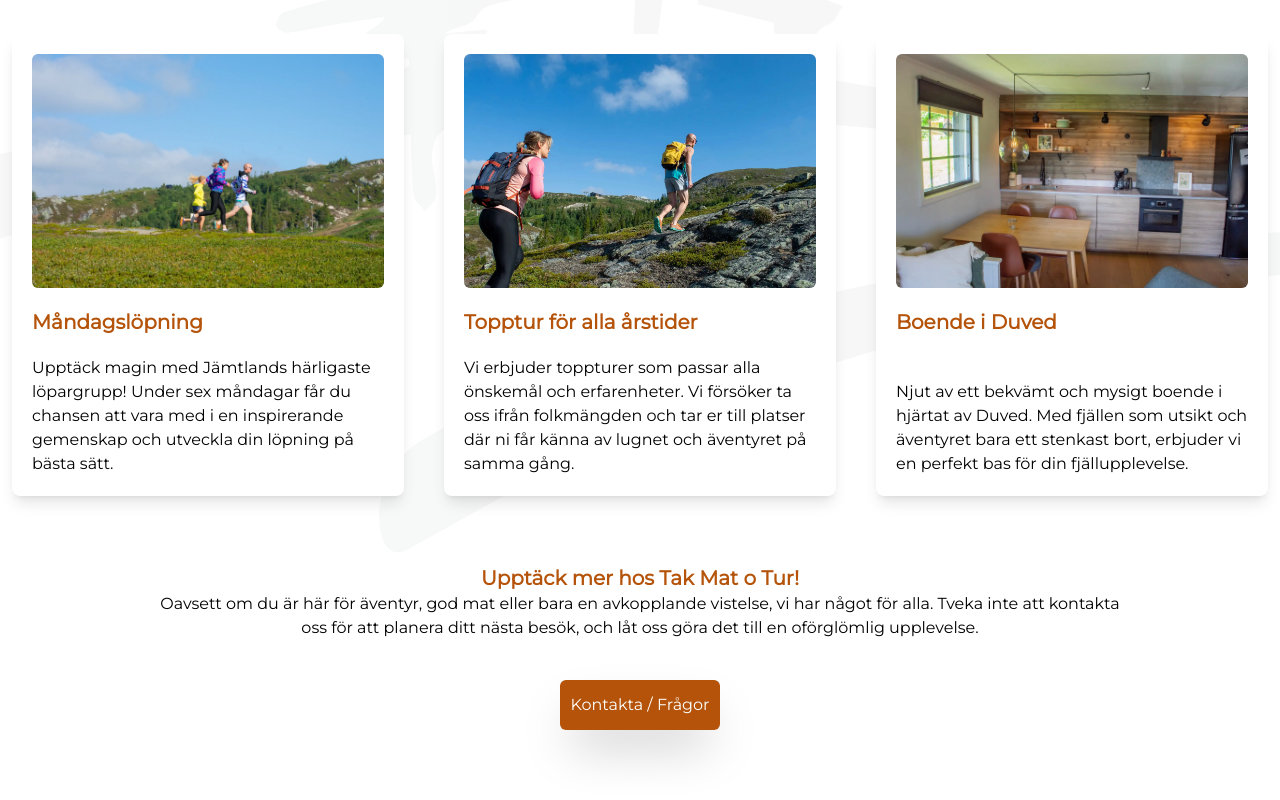
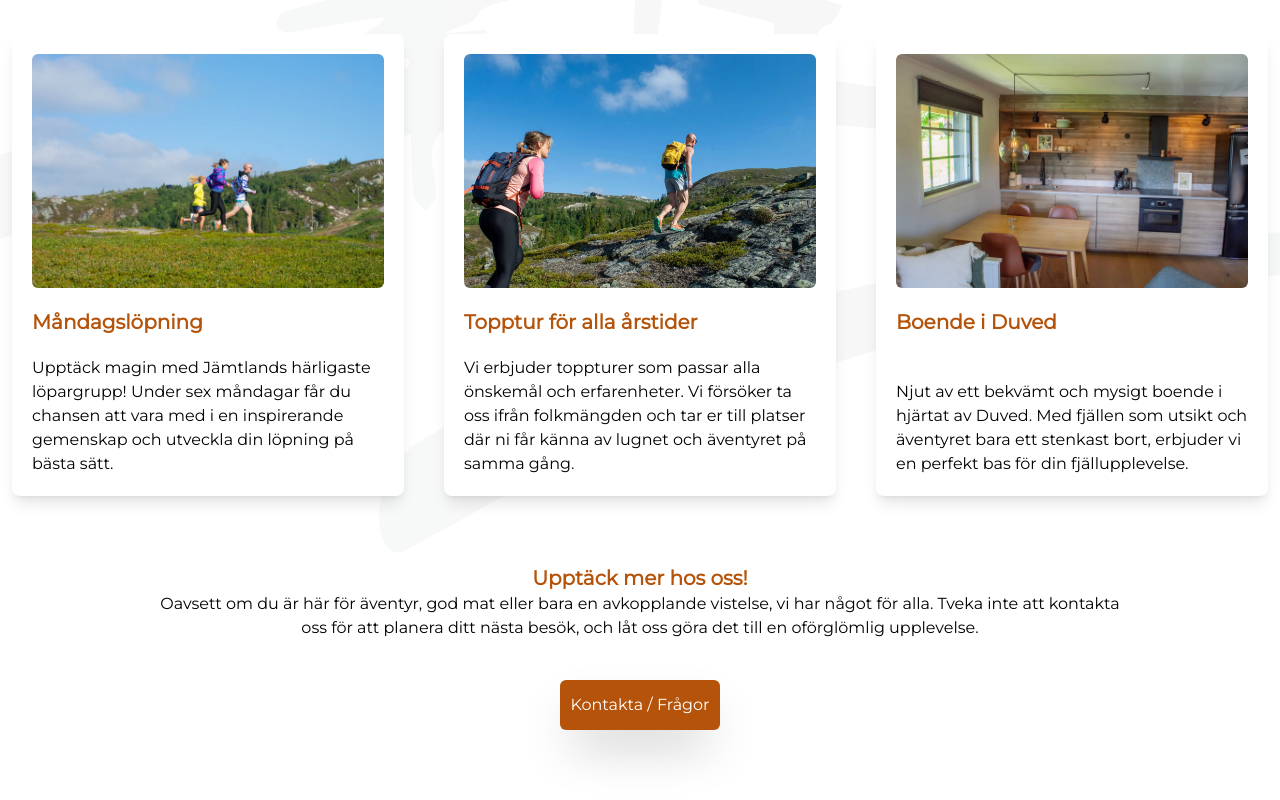
Before and after one commit to BoMar-Dev/takmatotur, a React (Vite) app in the folder client/: page / in a window 1280 px wide. Shown: the part 846-1646 px from the top of the page. Built offline with nearby package versions, Linux system fonts and the light colour scheme; a web font is replaced by a local one; what tailwindcss-animated would draw is missing.

Commit message:
adjusting home page

```diff
--- a/client/src/pages/Home.jsx
+++ b/client/src/pages/Home.jsx
@@ -119,7 +119,7 @@ const Home = () => {
         <div className="text-center flex justify-center w-full p-5 max-w-screen-xl xl:max-w-[1000px] mx-auto mt-7">
           <div>
             <h2 className="text-xl font-semibold text-amber-700">
-              Upptäck mer hos Tak Mat o Tur!
+              Upptäck mer hos oss!
             </h2>
             <p>
               Oavsett om du är här för äventyr, god mat eller bara en
```
